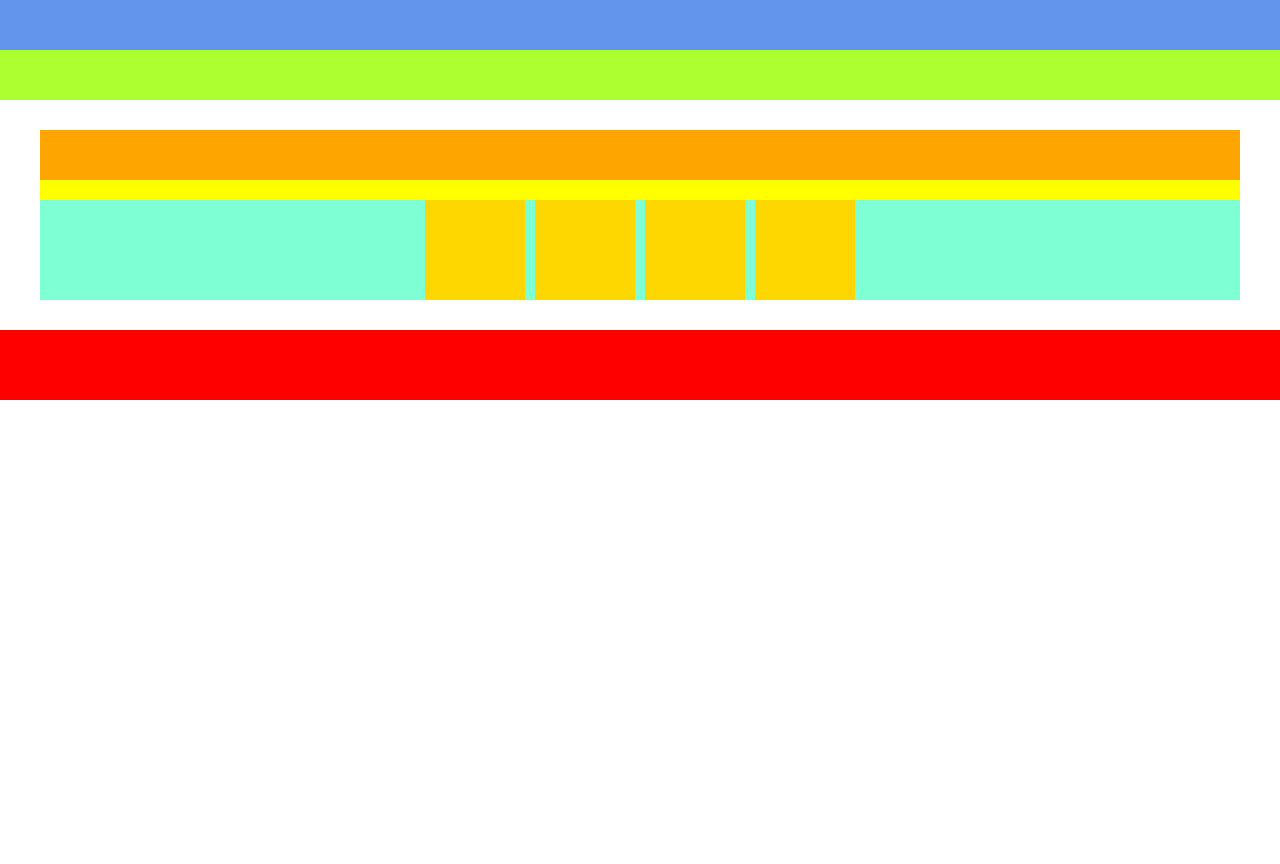
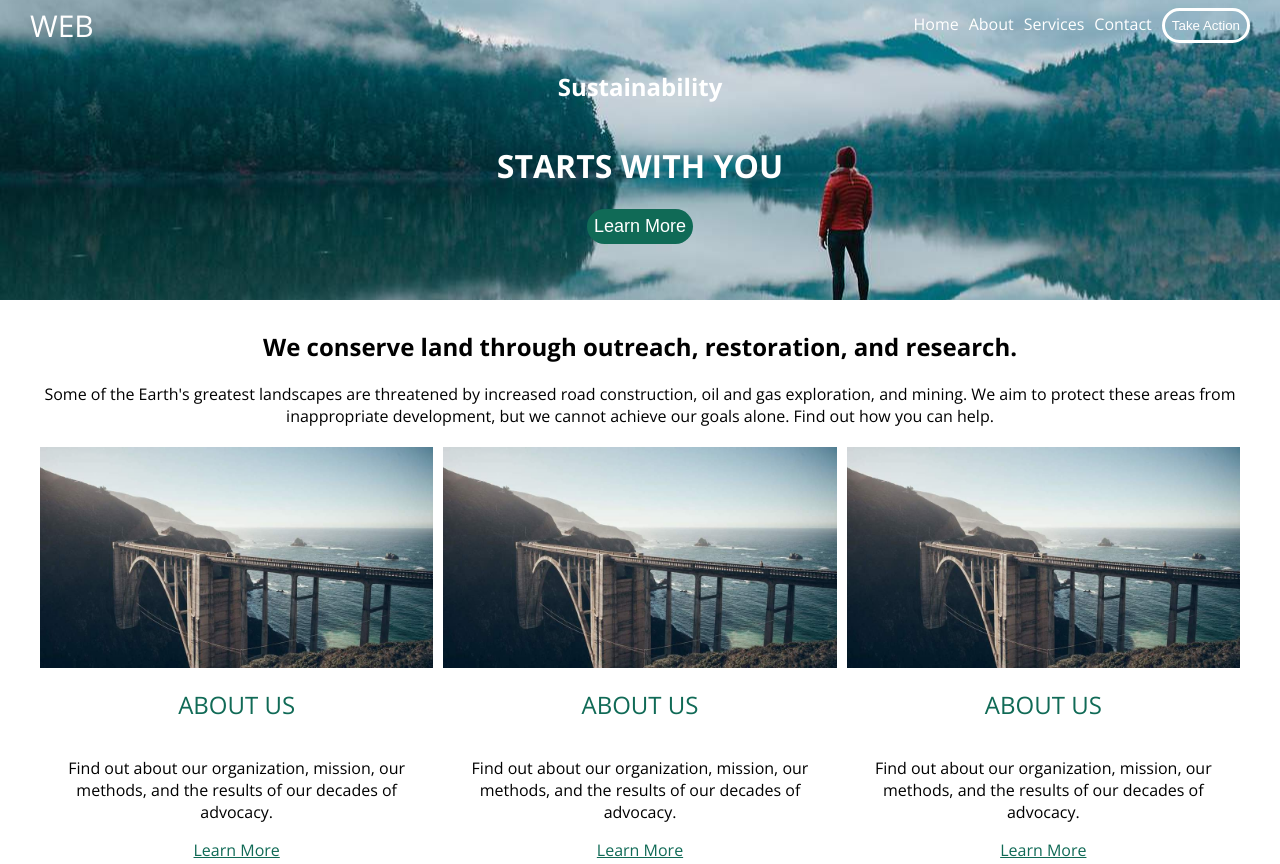
Before and after one commit to elfak-vis-tech-lab/squarespace_template_demo, a plain HTML site: page index.html in a window 1280 px wide. Shown: the top 864 px of the page. Before the commit the page ends 800 px from the top, so only its background shows below. Drawn offline with nearby package versions, Linux system fonts and the light colour scheme.

Commit message:
Drugi cas (slike, stilovi...)

```diff
--- a/index.html
+++ b/index.html
@@ -3,20 +3,58 @@
     <head>
         <title>Primer</title>
         <link rel="stylesheet" href="styles.css"/>
+        <link
+			href="https://fonts.googleapis.com/css?family=Lora:400,400i|Open+Sans:400,700"
+			rel="stylesheet"
+		/>
     </head>
     <body>
         <header>
-            <nav></nav>
+            <nav>
+                <div id="logo">WEB</div>
+                <div id="nav-links">
+                <a href="#">Home</a>
+                <a href="#">About</a>
+                <a href="#">Services</a>
+                <a href="#">Contact</a>
+                <button class="round-button">Take Action</button>
+            </div>
+            </nav>
+            <h2>Sustainability</h2>
+            <h1>STARTS WITH YOU</h1>
+            <button class="round-button">Learn More</button>
         </header>
         <section>
             <div id="section-header">
+                <h2>We conserve land through outreach, restoration, and research.</h2>
+                <p>Some of the Earth's greatest landscapes are threatened by increased road construction, oil and gas exploration, and mining. We aim to protect these areas from inappropriate development, but we cannot achieve our goals alone. Find out how you can help.</p>
 
             </div>
             <div id="posts-container">
-                <div class="post"></div>
-                <div class="post"></div>
-                <div class="post"></div>
-                <div class="post"></div>
+                <div class="post">
+                    <img src="./images/body-image-1.jpg"/>
+                    <h1>ABOUT US</h1>
+                    <p>Find out about our organization, mission, our methods, and the results of our decades of advocacy.</p>
+                    <a href="#">Learn More</a>
+                </div>
+                <div class="post">
+                    <img src="./images/body-image-1.jpg"/>
+                    <h1>ABOUT US</h1>
+                    <p>Find out about our organization, mission, our methods, and the results of our decades of advocacy.</p>
+                    <a href="#">Learn More</a>
+                </div>
+                <div class="post">
+                    <img src="./images/body-image-1.jpg"/>
+                    <h1>ABOUT US</h1>
+                    <p>Find out about our organization, mission, our methods, and the results of our decades of advocacy.</p>
+                    <a href="#">Learn More</a>
+                </div>
+                <div class="post">
+                    <img src="./images/body-image-1.jpg"/>
+                    <h1>ABOUT US</h1>
+                    <p>Find out about our organization, mission, our methods, and the results of our decades of advocacy.</p>
+                    <a href="#">Learn More</a>
+                </div>
 
             </div>
         </section>
--- a/styles.css
+++ b/styles.css
@@ -1,19 +1,72 @@
 body{
     margin:0;
+    font-family: 'Open Sans';
 }
 
+
+
 nav{
-    background-color: cornflowerblue;
     height: 50px;
+    display: flex;
+    justify-content: space-between;
+    align-items: center;
+    padding: 0 30px;
+    width: 100%;
+
+}
+
+#logo{
+    font-size: 30px;
+    color: white;
+}
+
+#nav-links{
+    display: flex;
+    gap: 10px;
+    align-items: baseline;
+}
+
+#nav-links a{
+    text-decoration: none;
+    color: white;
+}
+
+#nav-links button{
+    background-color: transparent;
+    border: 3px solid white;
+
 }
 
 header{
-    background-color: greenyellow;
-    height: 100px;
+    background-image: url("./images/header.jpg");
+    height: 300px;
+    background-position: center;
+    background-size: cover;
+    display: flex;
+    flex-direction: column;
+    align-items: center;
+    padding: 0 30px;
+}
+
+header>h2,
+header>h1{
+    color: white;
+}
+
+.round-button{
+    border-radius: 20px;
+    padding: 7px;
+    color: white;
+}
+
+header>button{
+    background-color: rgb(16, 106, 86);
+    border: none;
+
+    font-size: large;
 }
 
 section{
-    background-color: yellow;
     margin: 30px 40px ;
 
 }
@@ -24,12 +77,10 @@ footer{
 }
 
 #section-header{
-    background-color: orange;
-    height: 50px;
+    text-align: center;
 }
 
 #posts-container{
-    background-color: aquamarine;
     margin-top: 20px;
     display: flex;
     flex-direction: row;
@@ -39,9 +90,28 @@ footer{
 }
 
 .post{
-    background-color: gold;
-    width: 100px;
-    height: 100px;
-    /*flex-grow: 1;
-    flex-basis: 30px;*/
+    flex-grow: 1;
+    flex-basis: 300px;
+    display: flex;
+    flex-direction: column;
+    align-items: center;
+
 }
+
+.post img{
+    object-fit: cover;
+    width: 100%;
+}
+
+.post p{
+    text-align: center;
+}
+
+.post h1{
+    font-weight: lighter;
+    color: rgb(16, 106, 86);
+}
+
+.post a{
+    color: rgb(16, 106, 86);
+}
```
Also changed, not shown: images/body-image-1.jpg (added), images/body-image-2.jpg (added), images/header.jpg (added).
